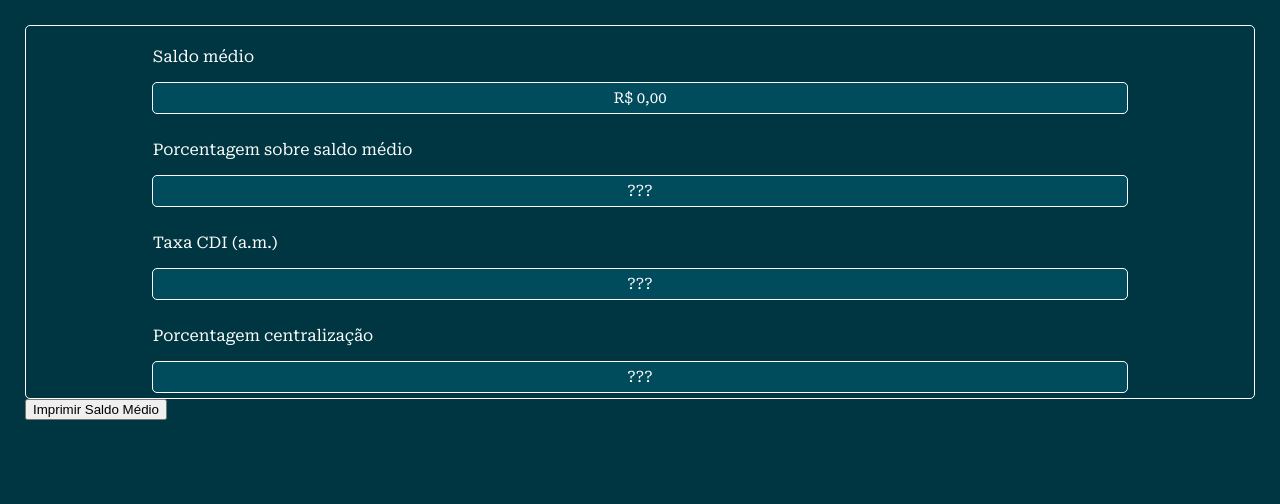
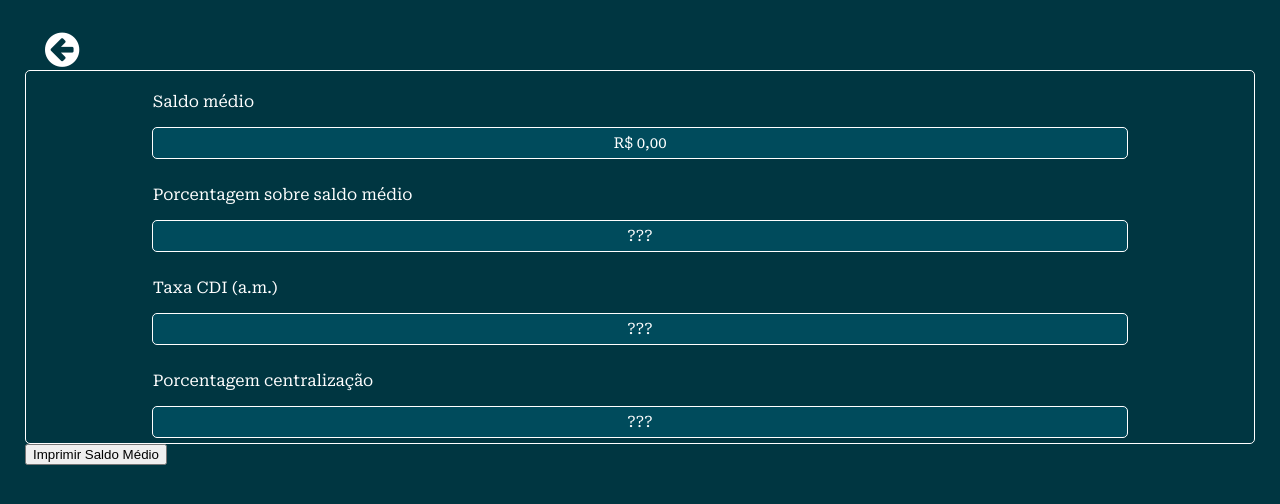
Before and after one commit to hugoFreit4s/simulador-produtos, a React (Create React App) app: page /resultado-boleto in a window 1280 px wide. Shown: the top 504 px of the page. Built offline with nearby package versions, Linux system fonts and the light colour scheme.

Commit message:
Botão de navegação adicionado a tela Resultado Boleto

```diff
--- a/src/pages/ResultadoBoleto.js
+++ b/src/pages/ResultadoBoleto.js
@@ -4,6 +4,7 @@ import DisplayInfo from "../components/DisplayInfo";
 import Printer from '../components/Printer';
 import DisableNumberScroll from '../DisableNumberScroll';
 import rBoletoStl from './ResultadoBoleto.module.css';
+import { Link } from 'react-router-dom';
 
 const ResultadoBoleto = () => {
     DisableNumberScroll();
@@ -27,6 +28,9 @@ const ResultadoBoleto = () => {
 
     return (
         <div className={rBoletoStl.ResultadoBoleto}>
+            <Link to="/boletos">
+                <i className="fa fa-arrow-circle-left" style={{ fontSize: '40px', cursor: 'pointer', color: 'white', marginLeft: '20px', marginTop: '5px' }}></i>
+            </Link>
             <div className={rBoletoStl.section}>
                 <DisplayInfo title={'Saldo médio'} data={saldoMedio} />
                 <DisplayInfo title={'Porcentagem sobre saldo médio'} data={'???'} />
```
